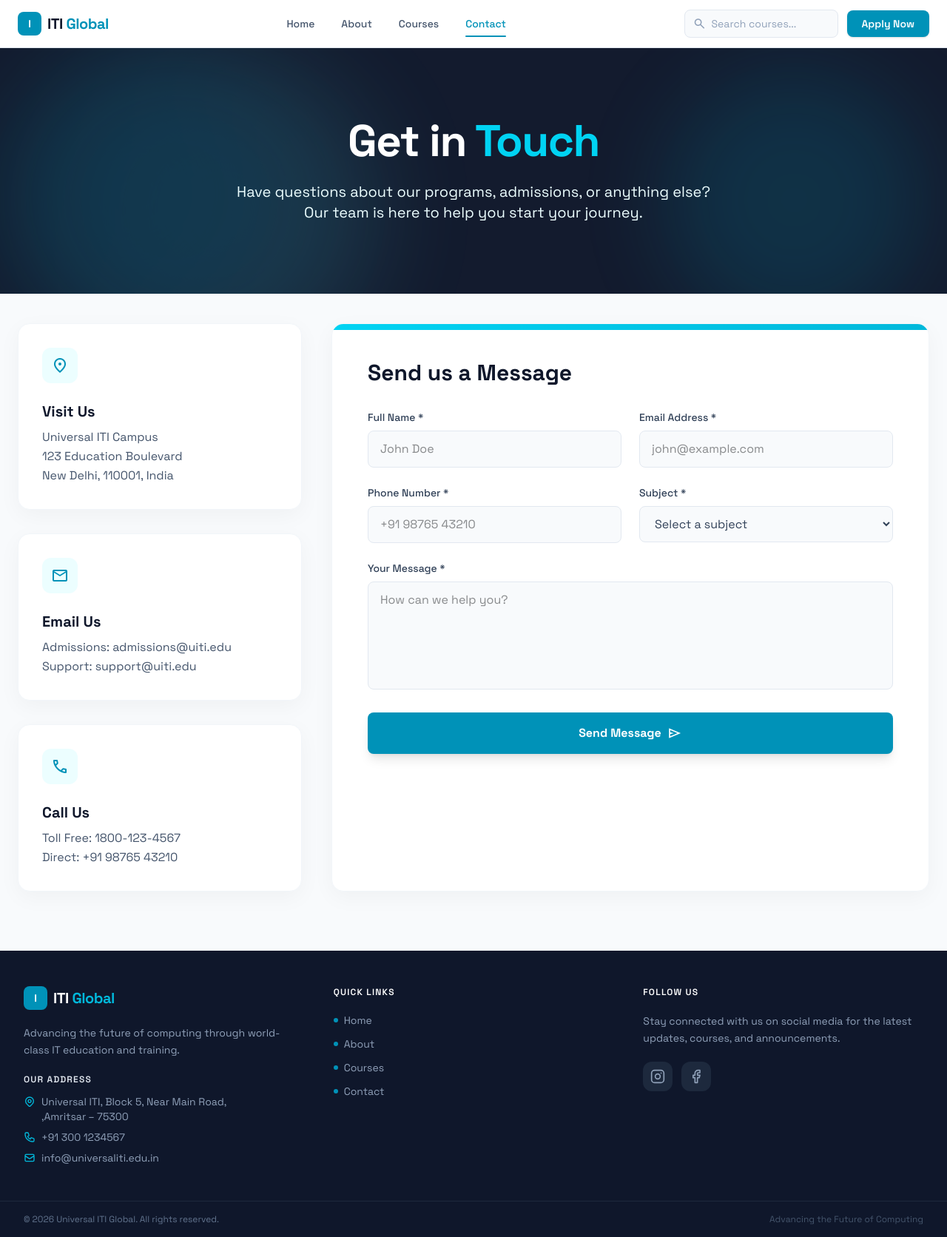
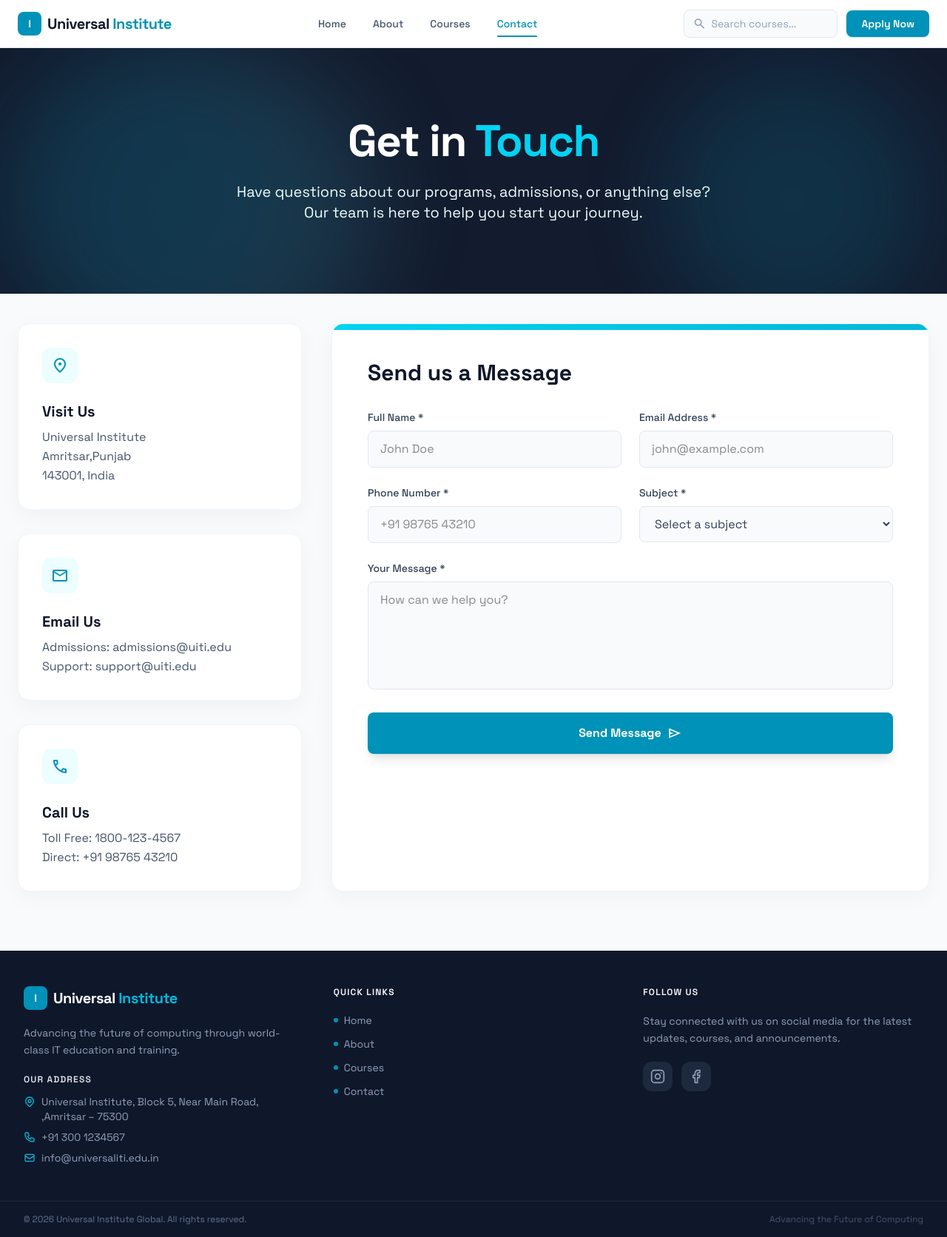
Before and after one commit to TarunpreetSingh23/uitiglobal, a Next.js app: page /contact in a window 1280 px wide. Shown: the whole page at 74% size. Built offline with nearby package versions, Linux system fonts and the light colour scheme.

Commit message:
update ITI

```diff
--- a/app/components/Footer.jsx
+++ b/app/components/Footer.jsx
@@ -39,7 +39,7 @@ export default function Footer() {
                 <span className="text-white font-bold text-sm">I</span>
               </div>
               <span className="text-xl font-bold tracking-tight text-white">
-                ITI <span className="text-cyan-500">Global</span>
+                Universal <span className="text-cyan-500">Institute</span>
               </span>
             </Link>
             <p className="text-slate-400 text-sm leading-relaxed w-full">
@@ -54,7 +54,7 @@ export default function Footer() {
                   <path strokeLinecap="round" strokeLinejoin="round" d="M17.657 16.657L13.414 20.9a1.998 1.998 0 01-2.827 0l-4.244-4.243a8 8 0 1111.314 0z" />
                   <path strokeLinecap="round" strokeLinejoin="round" d="M15 11a3 3 0 11-6 0 3 3 0 016 0z" />
                 </svg>
-                <span>Universal ITI, Block 5, Near Main Road,<br />,Amritsar – 75300</span>
+                <span>Universal Institute, Block 5, Near Main Road,<br />,Amritsar – 75300</span>
               </div>
               <div className="flex items-center gap-2">
                 <svg className="w-4 h-4 text-cyan-500 shrink-0" fill="none" viewBox="0 0 24 24" stroke="currentColor" strokeWidth={2}>
@@ -123,7 +123,7 @@ export default function Footer() {
       {/* Bottom bar */}
       <div className="border-t border-slate-800">
         <div className="max-w-7xl mx-auto px-8 py-4 flex flex-col sm:flex-row items-center justify-between gap-2 text-xs text-slate-500">
-          <span>© {new Date().getFullYear()} Universal ITI Global. All rights reserved.</span>
+          <span>© {new Date().getFullYear()} Universal Institute Global. All rights reserved.</span>
           <span className="text-slate-600">Advancing the Future of Computing</span>
         </div>
       </div>
--- a/app/components/Navbar.jsx
+++ b/app/components/Navbar.jsx
@@ -50,7 +50,7 @@ export default function Navbar() {
             <span className="text-white font-bold text-sm">I</span>
           </div>
           <span className="text-xl font-bold tracking-tight text-slate-900">
-            ITI <span className="text-cyan-600">Global</span>
+            Universal <span className="text-cyan-600">Institute</span>
           </span>
         </Link>
 
--- a/app/contact/page.jsx
+++ b/app/contact/page.jsx
@@ -88,9 +88,9 @@ export default function ContactPage() {
               </div>
               <h3 className="text-xl font-bold text-slate-900 mb-2">Visit Us</h3>
               <p className="text-slate-600 leading-relaxed">
-                Universal ITI Campus<br />
-                123 Education Boulevard<br />
-                New Delhi, 110001, India
+                Universal Institute<br />
+                Amritsar,Punjab<br />
+                143001, India
               </p>
             </div>
 
--- a/app/page.jsx
+++ b/app/page.jsx
@@ -9,7 +9,7 @@ import NewsletterSection from './components/NewsletterSection';
 import DemoBanner from './components/DemoBanner';
 
 export const metadata = {
-  title: 'ITI Global — Advancing the Future of IT',
+  title: 'Universal Institute — Advancing the Future of IT',
   description: 'Empowering the next generation of technology leaders through world-class training, industrial partnerships, and innovative computing research.',
 };
 
@@ -32,7 +32,7 @@ const advantages = [
 
 const testimonials = [
   {
-    quote: 'ITI Global transformed my career. Within 6 months of graduating, I landed a senior engineering role at a Fortune 500 company.',
+    quote: 'Universal Institute transformed my career. Within 6 months of graduating, I landed a senior engineering role at a Fortune 500 company.',
     name: 'Aditya Sharma',
     role: 'Full-Stack Engineer — Class of 2024',
     initials: 'AS',
@@ -81,13 +81,13 @@ export default async function HomePage() {
               <div className="absolute top-0 right-0 w-80 h-80 bg-cyan-500/10 rounded-full blur-[80px] pointer-events-none" />
 
               <div className="relative z-10">
-                <span className="inline-block text-xs font-bold tracking-widest uppercase text-cyan-400 mb-4 px-3 py-1 bg-cyan-400/10 rounded-full border border-cyan-400/20">About ITI Global</span>
+                <span className="inline-block text-xs font-bold tracking-widest uppercase text-cyan-400 mb-4 px-3 py-1 bg-cyan-400/10 rounded-full border border-cyan-400/20">About Universal Institute</span>
                 <h2 className="text-3xl md:text-4xl font-extrabold leading-tight text-white mb-5">
                   A Tradition of Innovation<br />
                   <span className="text-cyan-400">and Academic Excellence</span>
                 </h2>
                 <p className="text-slate-400 leading-relaxed text-base max-w-2xl">
-                  For over two decades, Universal ITI has served as a beacon for technical education in Amritsar. We bridge the gap between academic theory and industrial practice, ensuring our graduates are not just market-ready — but are pioneering its growth.
+                  For over two decades, Universal Institute has served as a beacon for technical education in Amritsar. We bridge the gap between academic theory and industrial practice, ensuring our graduates are not just market-ready — but are pioneering its growth.
                 </p>
                 <Link
                   href="/about"
@@ -180,7 +180,7 @@ export default async function HomePage() {
         <div className="max-w-7xl mx-auto px-5 md:px-8 relative z-10">
           <div className="text-center max-w-2xl mx-auto mb-14">
             <span className="text-xs font-bold tracking-widest uppercase text-cyan-400 mb-3 block">Why Choose Us</span>
-            <h2 className="text-3xl md:text-4xl font-extrabold text-white">The ITI Advantage</h2>
+            <h2 className="text-3xl md:text-4xl font-extrabold text-white">The Advantage</h2>
             <p className="text-slate-400 mt-3 text-base">More than education — a complete ecosystem for professional growth.</p>
           </div>
 
```
